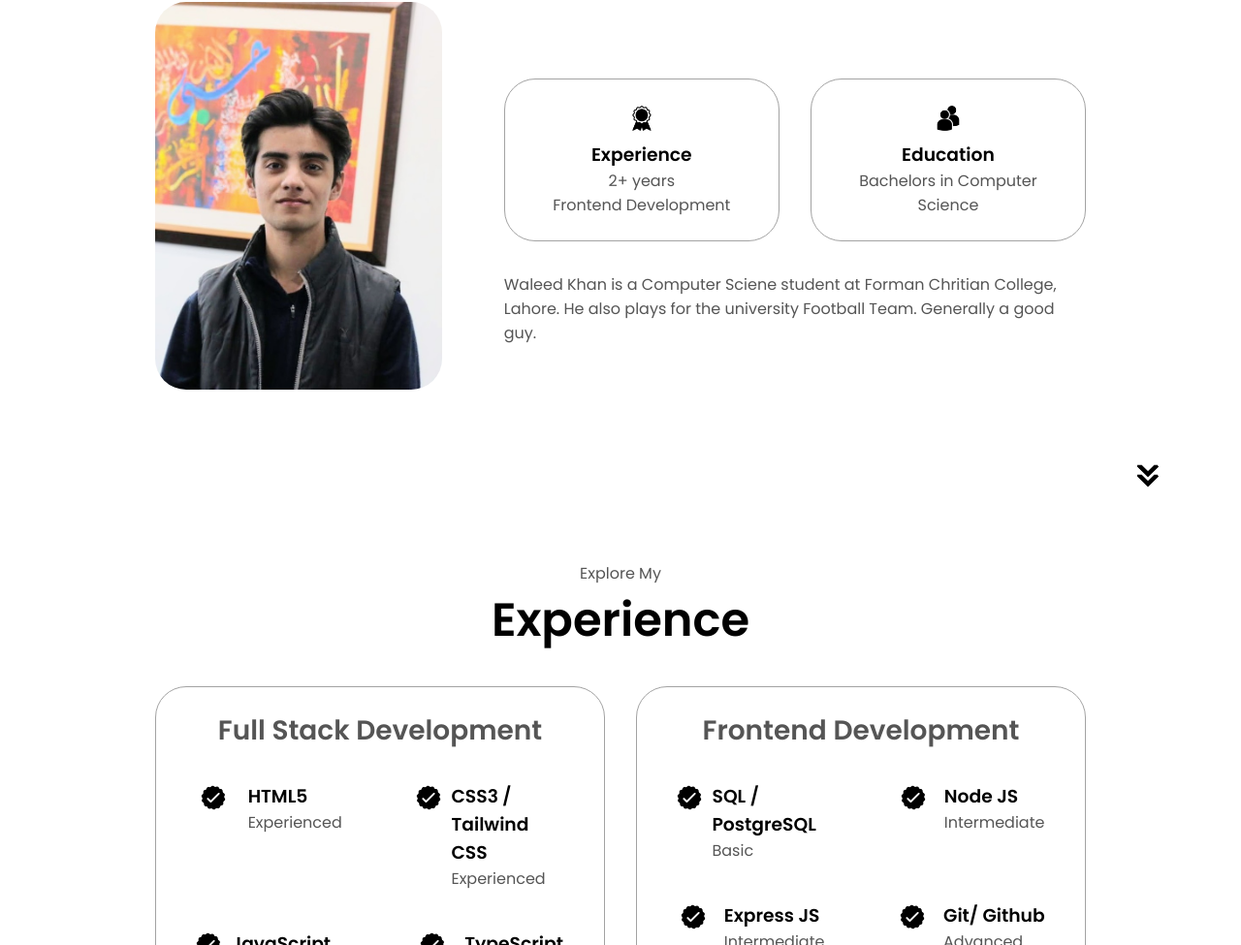
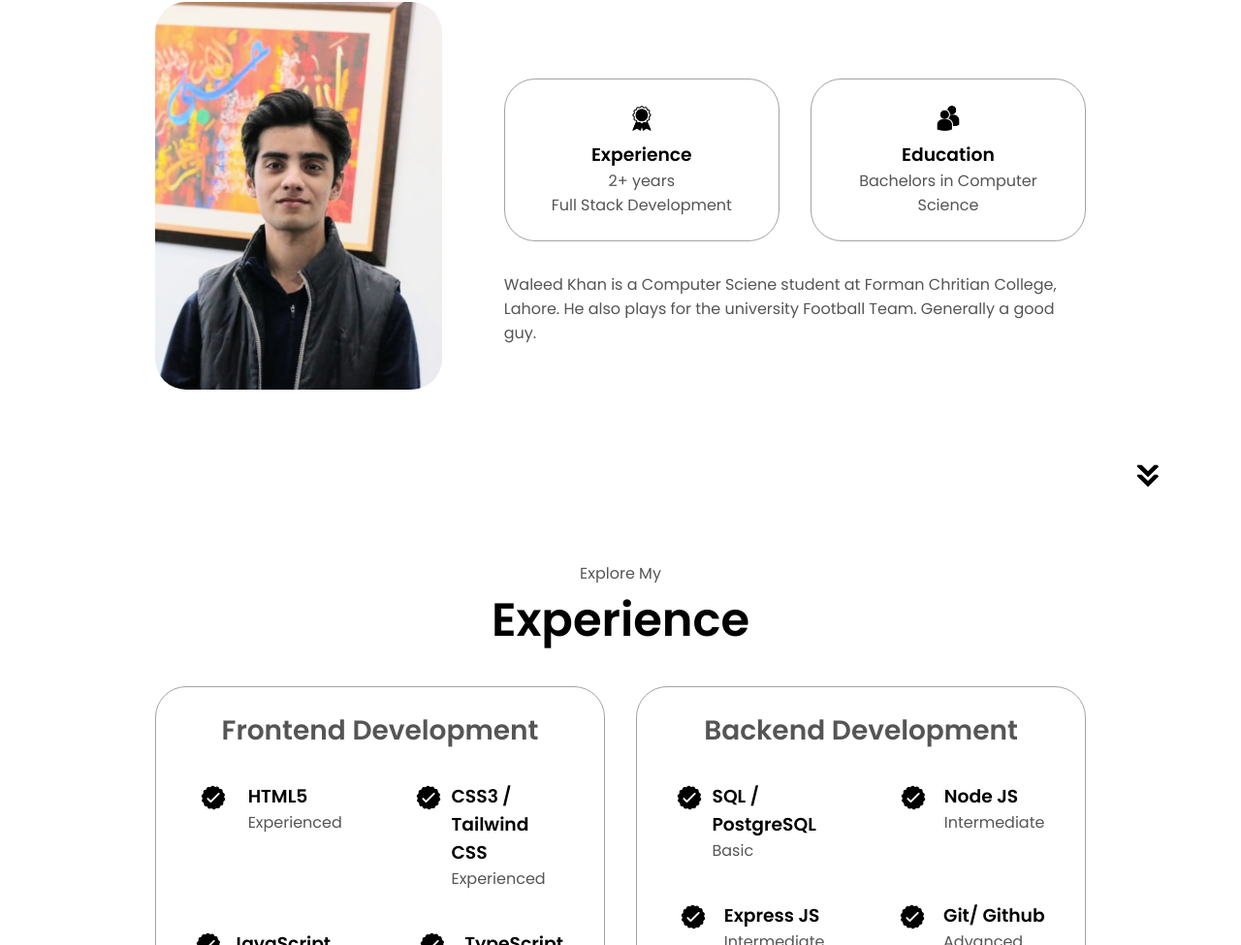
Before and after one commit to MuhammadWaleedAliKhanSherwani/Portfolio, a website: page index.html in a window 1280 px wide. Shown: the part 1117-2092 px from the top of the page at 97% size. Drawn offline with Linux system fonts and the light colour scheme.

Commit message:
Minor Changes

```diff
--- a/index.html
+++ b/index.html
@@ -92,7 +92,7 @@
                 class="icon"
               />
               <h3>Experience</h3>
-              <p>2+ years <br />Frontend Development</p>
+              <p>2+ years <br />Full Stack Development</p>
             </div>
             <div class="details-container">
               <img
@@ -124,7 +124,7 @@
       <div class="experience-details-container">
         <div class="about-containers">
           <div class="details-container">
-            <h2 class="experience-sub-title">Full Stack Development</h2>
+            <h2 class="experience-sub-title">Frontend Development</h2>
             <div class="article-container">
               <article>
                 <img
@@ -195,7 +195,7 @@
             </div>
           </div>
           <div class="details-container">
-            <h2 class="experience-sub-title">Frontend Development</h2>
+            <h2 class="experience-sub-title">Backend Development</h2>
             <div class="article-container">
               <article>
                 <img
```
